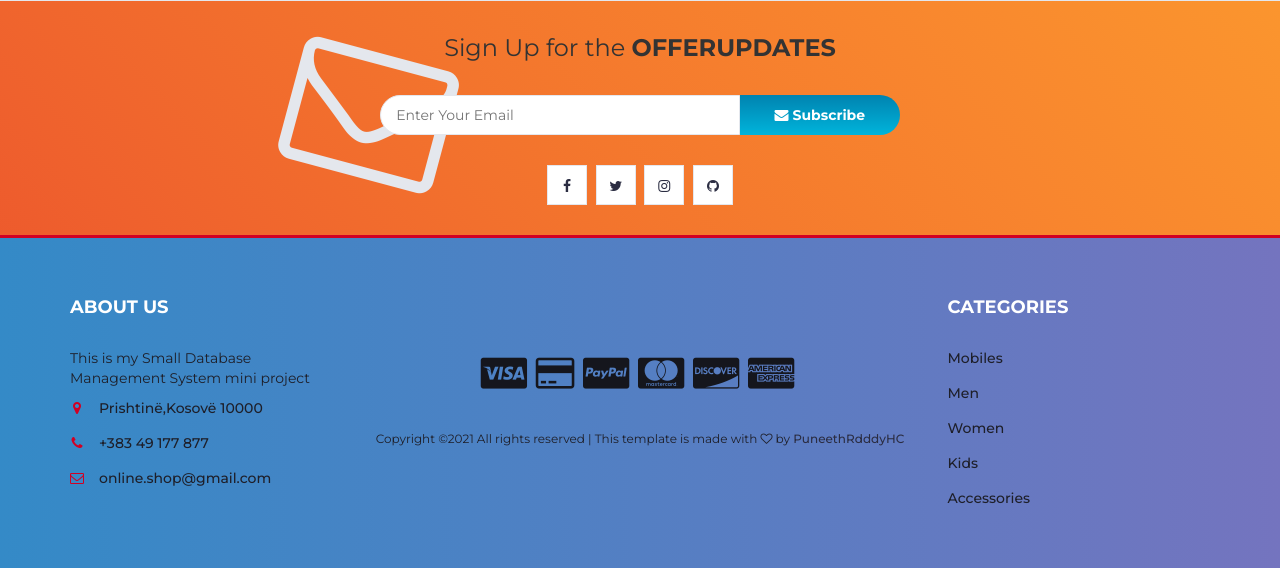
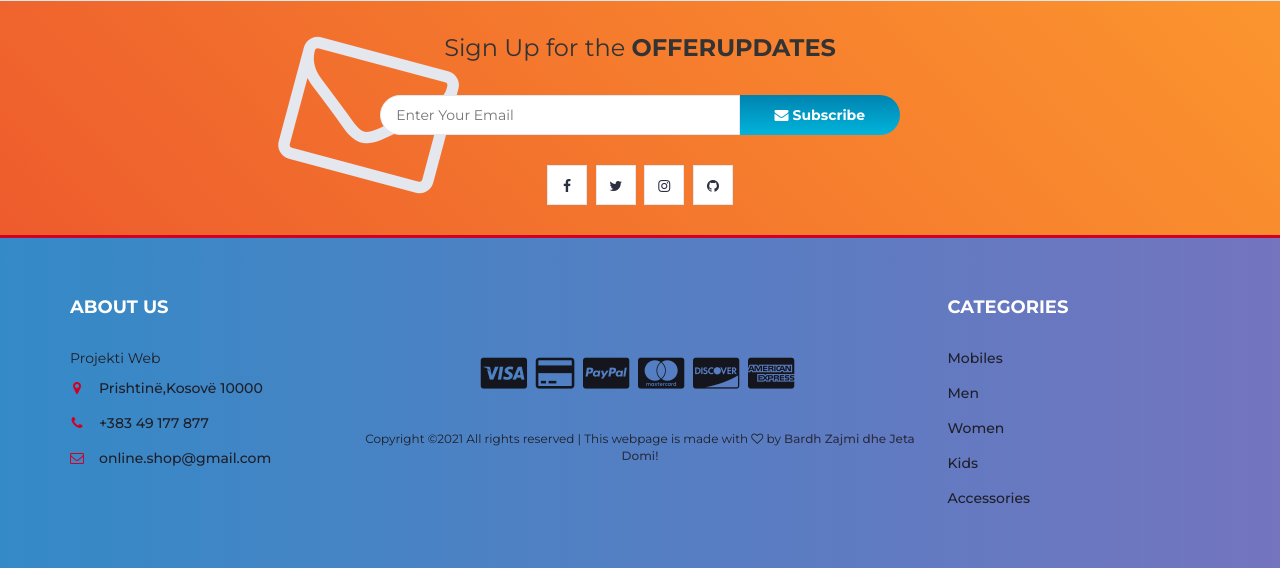
Before and after one commit to Bardhe/Projekti-Web, a PHP site: page /myfiles/cart.php in a window 1280 px wide. Shown: the part 505-1073 px from the top of the page. Run offline with PHP 8.4, Linux system fonts and the light colour scheme; data comes from the database, SQL or seed files in the repository; some libraries are stand-ins or nearby versions.

Commit message:
Update footer.php

```diff
--- a/footer.php
+++ b/footer.php
@@ -8,7 +8,7 @@
 						<div class="col-md-3 col-xs-6">
 							<div class="footer">
 								<h3 class="footer-title">About Us</h3>
-								<p>This is my Small Database Management System mini project</p>
+								<p>Projekti Web</p>
 								<ul class="footer-links">
 									<li><a href="#"><i class="fa fa-map-marker"></i>Prishtinë,Kosovë 10000</a></li>
 									<li><a href="#"><i class="fa fa-phone"></i>+383 49 177 877</a></li>
@@ -27,7 +27,7 @@
 							</ul>
 							<span class="copyright">
 								<!-- Link back to Colorlib can't be removed. Template is licensed under CC BY 3.0. -->
-								Copyright &copy;<script>document.write(new Date().getFullYear());</script> All rights reserved | This template is made with <i class="fa fa-heart-o" aria-hidden="true"></i> by <a href="#" target="_blank">PuneethRdddyHC</a>
+								Copyright &copy;<script>document.write(new Date().getFullYear());</script> All rights reserved | This webpage is made with <i class="fa fa-heart-o" aria-hidden="true"></i> by <a href="#" target="_blank">Bardh Zajmi dhe Jeta Domi!</a>
 							<!-- Link back to Colorlib can't be removed. Template is licensed under CC BY 3.0. -->
 							</span>
 						</div>
```
